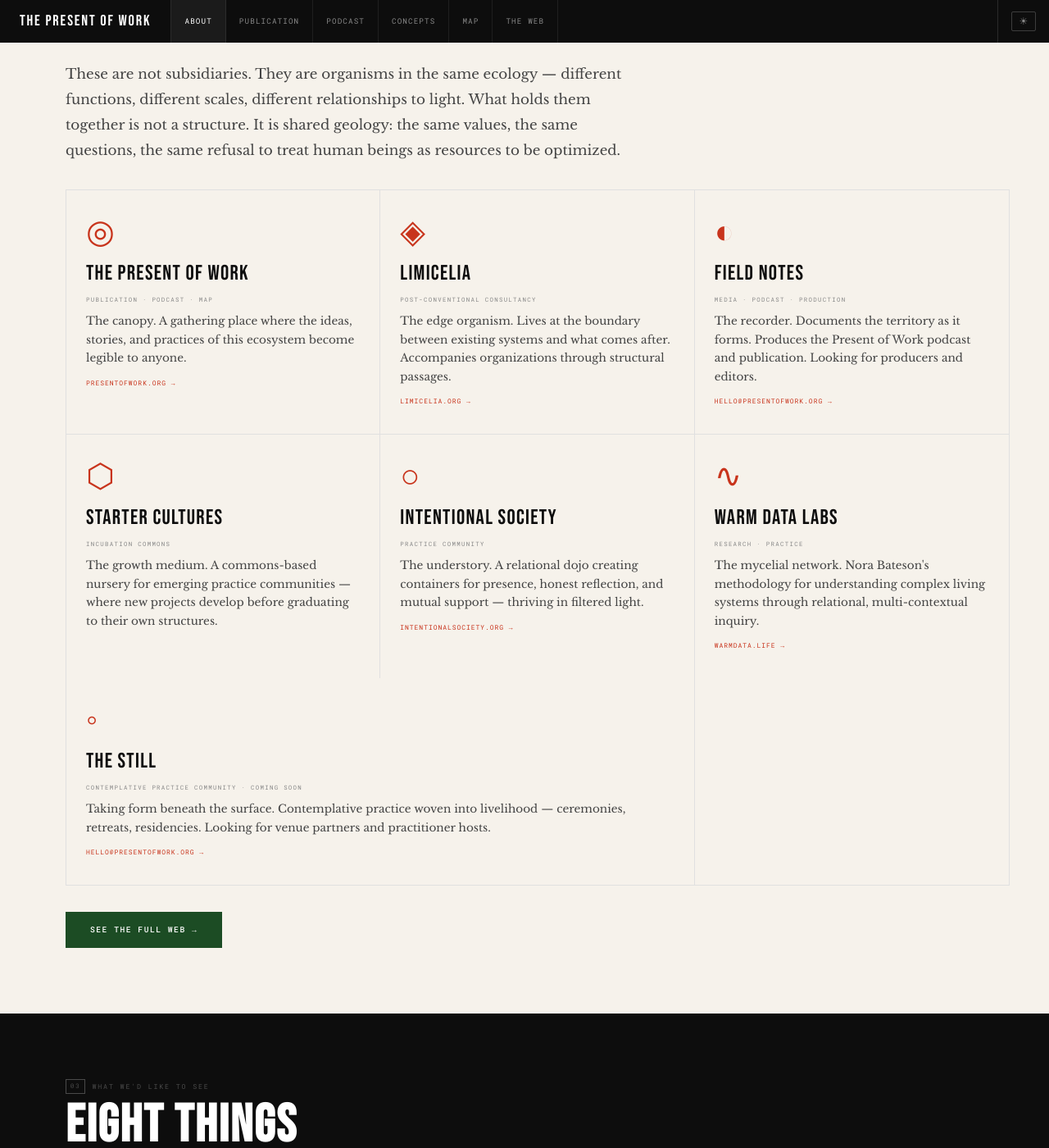
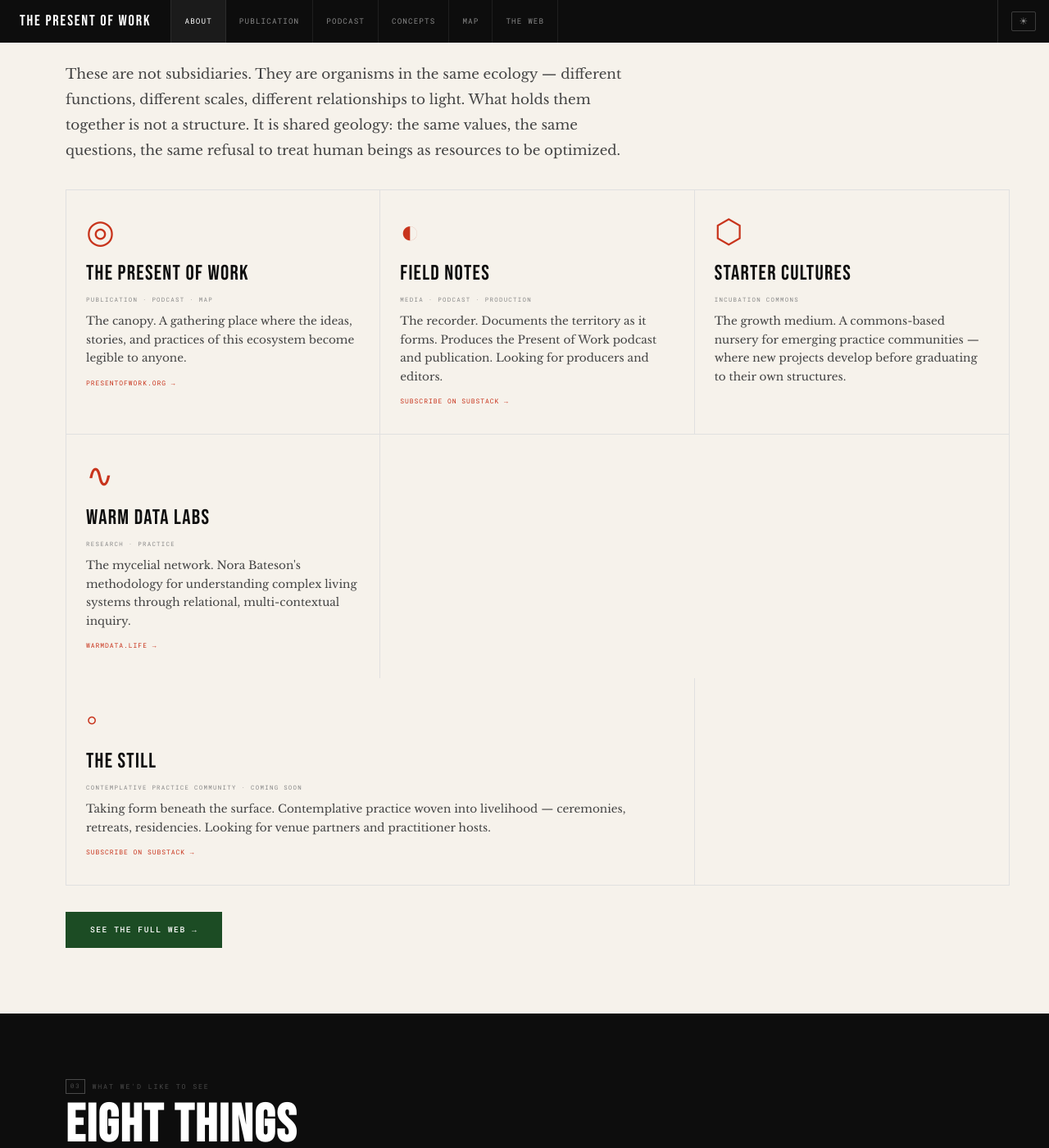
Before and after one commit to meldfunction/presentofwork, a Jekyll site: the page about.html, which Jekyll copies as it is, in a window 1280 px wide and 1400 px high, scrolled down 1893 px. Shown: the whole window at 82% size. Built offline with Jekyll 4.4.1, drawn with Linux system fonts in a browser that asks for light colours; some of the changed text lies outside the part shown.

Commit message:
Pause Limicelia and Intentional Society associations
Remove both orgs from about.html, ecosystem.html, and index.html
(cards, graph nodes, edges). Replace repeated hello@ email links
on about.html with Substack. Local publication links → Substack.

Co-Authored-By: Claude Sonnet 4.6 <noreply@anthropic.com>

```diff
--- a/about.html
+++ b/about.html
@@ -233,31 +233,17 @@ footer a:hover{color:rgba(255,255,255,.8)}
         <a href="/" class="ac-link">presentofwork.org →</a>
       </div>
       <div class="arch-card">
-        <div class="ac-symbol">◈</div>
-        <div class="ac-name">Limicelia</div>
-        <div class="ac-role">Post-conventional consultancy</div>
-        <div class="ac-body">The edge organism. Lives at the boundary between existing systems and what comes after. Accompanies organizations through structural passages.</div>
-        <a href="https://limicelia.org" target="_blank" rel="noopener" class="ac-link">limicelia.org →</a>
-      </div>
-      <div class="arch-card">
         <div class="ac-symbol">◐</div>
         <div class="ac-name">Field Notes</div>
         <div class="ac-role">Media · Podcast · Production</div>
         <div class="ac-body">The recorder. Documents the territory as it forms. Produces the Present of Work podcast and publication. Looking for producers and editors.</div>
-        <a href="mailto:hello@presentofwork.org" class="ac-link">hello@presentofwork.org →</a>
+        <a href="https://presentofwork.substack.com" target="_blank" rel="noopener" class="ac-link">Subscribe on Substack →</a>
       </div>
       <div class="arch-card">
         <div class="ac-symbol">⬡</div>
         <div class="ac-name">Starter Cultures</div>
         <div class="ac-role">Incubation commons</div>
         <div class="ac-body">The growth medium. A commons-based nursery for emerging practice communities — where new projects develop before graduating to their own structures.</div>
-      </div>
-      <div class="arch-card">
-        <div class="ac-symbol">○</div>
-        <div class="ac-name">Intentional Society</div>
-        <div class="ac-role">Practice community</div>
-        <div class="ac-body">The understory. A relational dojo creating containers for presence, honest reflection, and mutual support — thriving in filtered light.</div>
-        <a href="https://www.intentionalsociety.org" target="_blank" rel="noopener" class="ac-link">intentionalsociety.org →</a>
       </div>
       <div class="arch-card">
         <div class="ac-symbol">∿</div>
@@ -271,7 +257,7 @@ footer a:hover{color:rgba(255,255,255,.8)}
         <div class="ac-name">The Still</div>
         <div class="ac-role">Contemplative practice community · Coming soon</div>
         <div class="ac-body">Taking form beneath the surface. Contemplative practice woven into livelihood — ceremonies, retreats, residencies. Looking for venue partners and practitioner hosts.</div>
-        <a href="mailto:hello@presentofwork.org" class="ac-link">hello@presentofwork.org →</a>
+        <a href="https://presentofwork.substack.com" target="_blank" rel="noopener" class="ac-link">Subscribe on Substack →</a>
       </div>
     </div>
     <div style="margin-top:2rem" class="rv d3">
@@ -311,13 +297,13 @@ footer a:hover{color:rgba(255,255,255,.8)}
         <div class="s-icon">⚒</div>
         <div class="s-name">Workers & Organizers</div>
         <div class="s-body">You're living the argument. We want your stories — the layoff, the pivot, the co-op you're trying to start.</div>
-        <div class="s-cta"><a href="mailto:hello@presentofwork.org">hello@presentofwork.org →</a></div>
+        <div class="s-cta"><a href="https://presentofwork.substack.com" target="_blank" rel="noopener">Read on Substack →</a></div>
       </div>
       <div class="sector">
         <div class="s-icon">⬡</div>
         <div class="s-name">Researchers & Academics</div>
         <div class="s-body">Warm Data, systems theory, labor history, postcolonial studies — if your work belongs in this web, let's talk.</div>
-        <div class="s-cta"><a href="mailto:hello@presentofwork.org">hello@presentofwork.org →</a></div>
+        <div class="s-cta"><a href="https://presentofwork.substack.com" target="_blank" rel="noopener">Read on Substack →</a></div>
       </div>
       <div class="sector">
         <div class="s-icon">◎</div>
@@ -329,19 +315,19 @@ footer a:hover{color:rgba(255,255,255,.8)}
         <div class="s-icon">∿</div>
         <div class="s-name">Funders & Foundations</div>
         <div class="s-body">We're building in the commons. If your mandate includes knowledge commons, plural economies, or care — we should talk.</div>
-        <div class="s-cta"><a href="mailto:hello@presentofwork.org">hello@presentofwork.org →</a></div>
+        <div class="s-cta"><a href="https://presentofwork.substack.com" target="_blank" rel="noopener">Read on Substack →</a></div>
       </div>
       <div class="sector">
         <div class="s-icon">◐</div>
         <div class="s-name">Journalists & Writers</div>
         <div class="s-body">Looking to write about alternative economies, post-growth, or the politics of work? We can connect you to people and ideas.</div>
-        <div class="s-cta"><a href="mailto:hello@presentofwork.org">hello@presentofwork.org →</a></div>
+        <div class="s-cta"><a href="https://presentofwork.substack.com" target="_blank" rel="noopener">Read on Substack →</a></div>
       </div>
       <div class="sector">
         <div class="s-icon">◦</div>
         <div class="s-name">Anyone in Transition</div>
         <div class="s-body">Laid off, burned out, looking for a different frame. You're exactly who this is for. Come in — no prerequisites.</div>
-        <div class="s-cta"><a href="/publication.html">Start reading →</a></div>
+        <div class="s-cta"><a href="https://presentofwork.substack.com" target="_blank" rel="noopener">Start reading →</a></div>
       </div>
     </div>
   </div>
```
Also changed, not shown: ecosystem.html (+0 -34 lines), index.html (+3 -29 lines).
